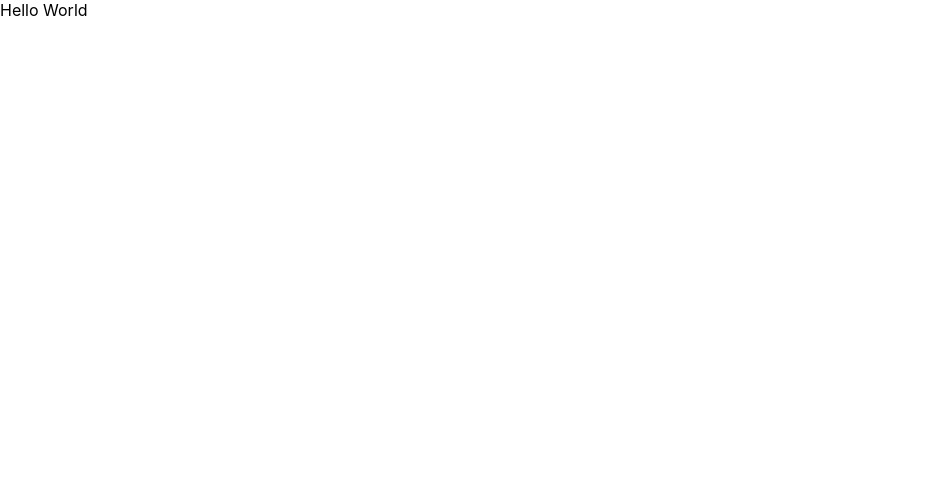
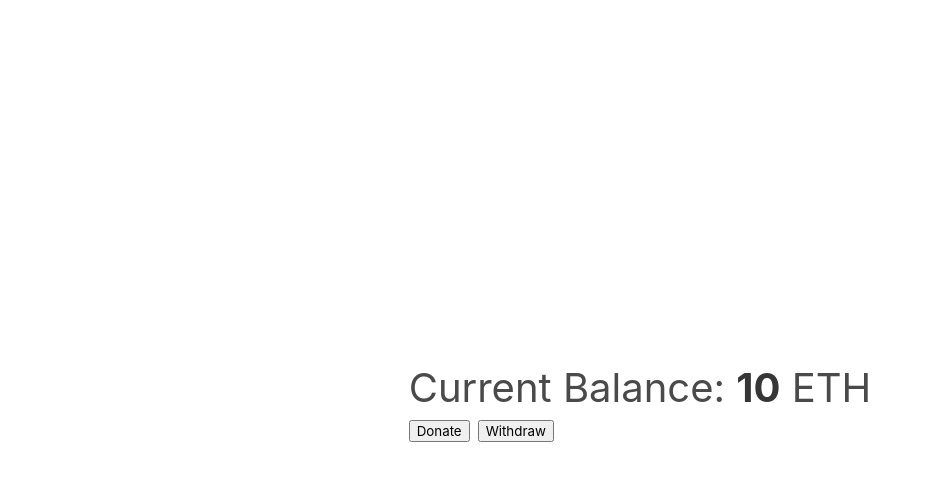
Before and after one commit to adirozaq8/faucet, a React (Create React App) app: page / in a window 1280 px wide. Shown: the top 480 px of the page, without its empty margins (0-930 px from the left). Built offline with nearby package versions, Linux system fonts and the light colour scheme.

Commit message:
add bulma

```diff
--- a/package.json
+++ b/package.json
@@ -6,6 +6,7 @@
     "@testing-library/jest-dom": "^5.11.4",
     "@testing-library/react": "^11.1.0",
     "@testing-library/user-event": "^12.1.10",
+    "bulma": "^0.9.3",
     "react": "^17.0.2",
     "react-dom": "^17.0.2",
     "react-scripts": "4.0.3",
--- /dev/null
+++ b/src/App.css
@@ -0,0 +1,6 @@
+.faucet-wrapper {
+    height: 100%;
+    display: flex;
+    justify-content: center;
+    align-items: center;
+}
--- a/src/App.js
+++ b/src/App.js
@@ -1,9 +1,18 @@
+import './App.css'
 
 function App() {
   return (
-    <div className="App">
-      Hello World
-    </div>
+    <>
+      <div className="faucet-wrapper">
+        <div className="faucet">
+          <div className="balance-view is-size-2">
+            Current Balance: <strong>10</strong> ETH
+          </div>
+          <button className='btn mr-2'>Donate</button>
+          <button className='btn'>Withdraw</button>
+        </div>
+      </div>
+    </>
   );
 }
 
--- a/src/index.css
+++ b/src/index.css
@@ -1,4 +1,9 @@
+html {
+  height: 100%;
+}
+
 body {
+  height: 100%;
   margin: 0;
   font-family: -apple-system, BlinkMacSystemFont, 'Segoe UI', 'Roboto', 'Oxygen',
     'Ubuntu', 'Cantarell', 'Fira Sans', 'Droid Sans', 'Helvetica Neue',
@@ -7,6 +12,10 @@
   -moz-osx-font-smoothing: grayscale;
 }
 
+#root {
+  height: 100%;
+}
+
 code {
   font-family: source-code-pro, Menlo, Monaco, Consolas, 'Courier New',
     monospace;
--- a/src/index.js
+++ b/src/index.js
@@ -1,6 +1,7 @@
 import React from 'react';
 import ReactDOM from 'react-dom';
 import './index.css';
+import 'bulma/css/bulma.min.css';
 import App from './App';
 import reportWebVitals from './reportWebVitals';
 
```
Also changed, not shown: 1 other file (tests, documents, lock files or other folders).
